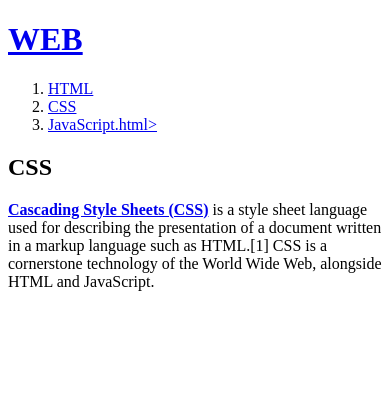
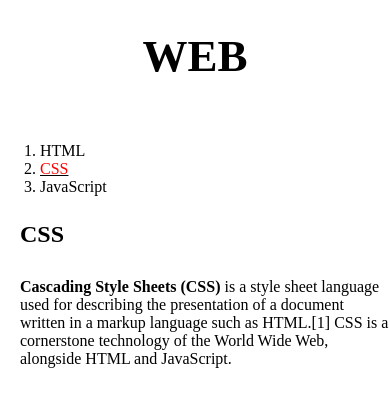
Before and after one commit to cosmosunion/Challenge-exercises, a plain HTML site: page 2.html in a window 390 px wide. Drawn offline with Linux system fonts and the light colour scheme.

Commit message:
css property added

```diff
--- a/2.html
+++ b/2.html
@@ -3,17 +3,21 @@
 <head>
   <title>WEB1 - CSS</title>
   <meta charset="UTF-8">
+  <link rel="stylesheet" href="style.css"> <!--style.css파일로부터 css효과 링크-->
 </head>
 <body>
   <h1><a href="index.html">WEB</a></h1>
+  <div id="grid">
     <ol>
       <li><a href="1.html">HTML</a></li>
-    <li><a href="2.html">CSS</a></li>
-    <li><a href="3.html">JavaScript.html></a></li>
+      <li><u><a href="2.html" style="color: red">CSS</a></u></li>
+      <li><a href="3.html">JavaScript</a></li>
     </ol>
+    <div id="article">
       <h2>CSS</h2>
-  <p>
+      <p style="margin-top:20px">
       <strong><a href="https://www.w3.org/TR/html5" target="_blank" title="씨에스에스">Cascading Style Sheets (CSS)</a></strong> is a style sheet language used for describing the presentation of a document written in a markup language such as HTML.[1] CSS is a cornerstone technology of the World Wide Web, alongside HTML and JavaScript.
       </p>
+    </div>
   </body>
 </html>
--- /dev/null
+++ b/style.css
@@ -0,0 +1,43 @@
+body {
+  margin: 0;
+}
+a {
+  color: black;
+  text-decoration: none;
+}
+h1 {
+  font-size: 45px;
+  text-align:center;
+  border-bottom: 1px solid gray;
+  padding: 30px;
+  margin: 0;
+}
+h2 {
+  margin-top: 15px;
+  margin-bottom: 30px;
+}
+#grid {
+  display: grid;
+  grid-template-columns: 150px 1fr;
+}
+#grid ol {
+  margin: 0;
+  padding-top: 30px;
+  border-right: 1px solid gray;
+  text-decoration: none;
+}
+#article {
+  padding-top: 10px;
+  padding-left: 20px;
+}
+@media(max-width: 800px){
+  #grid {
+    display:block;
+  }
+  #grid ol {
+    border-right: none;
+  }
+  h1 {
+    border-bottom: none;
+  }
+}
```
Also changed, not shown: 1.html (+7 -37 lines), 3.html (+8 -3 lines), index.html (+40 -32 lines). Lines whose indentation alone changed are shown as unchanged.
